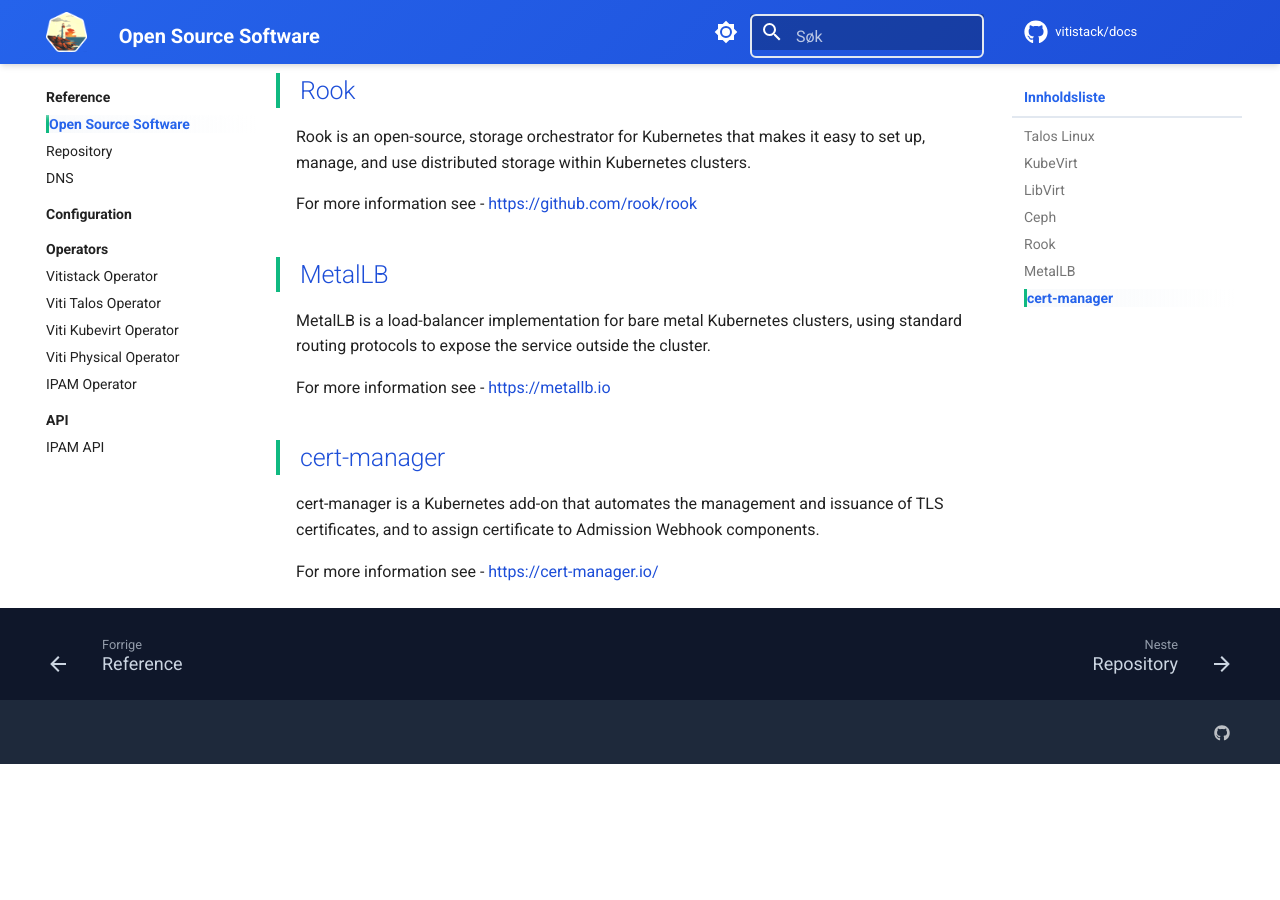
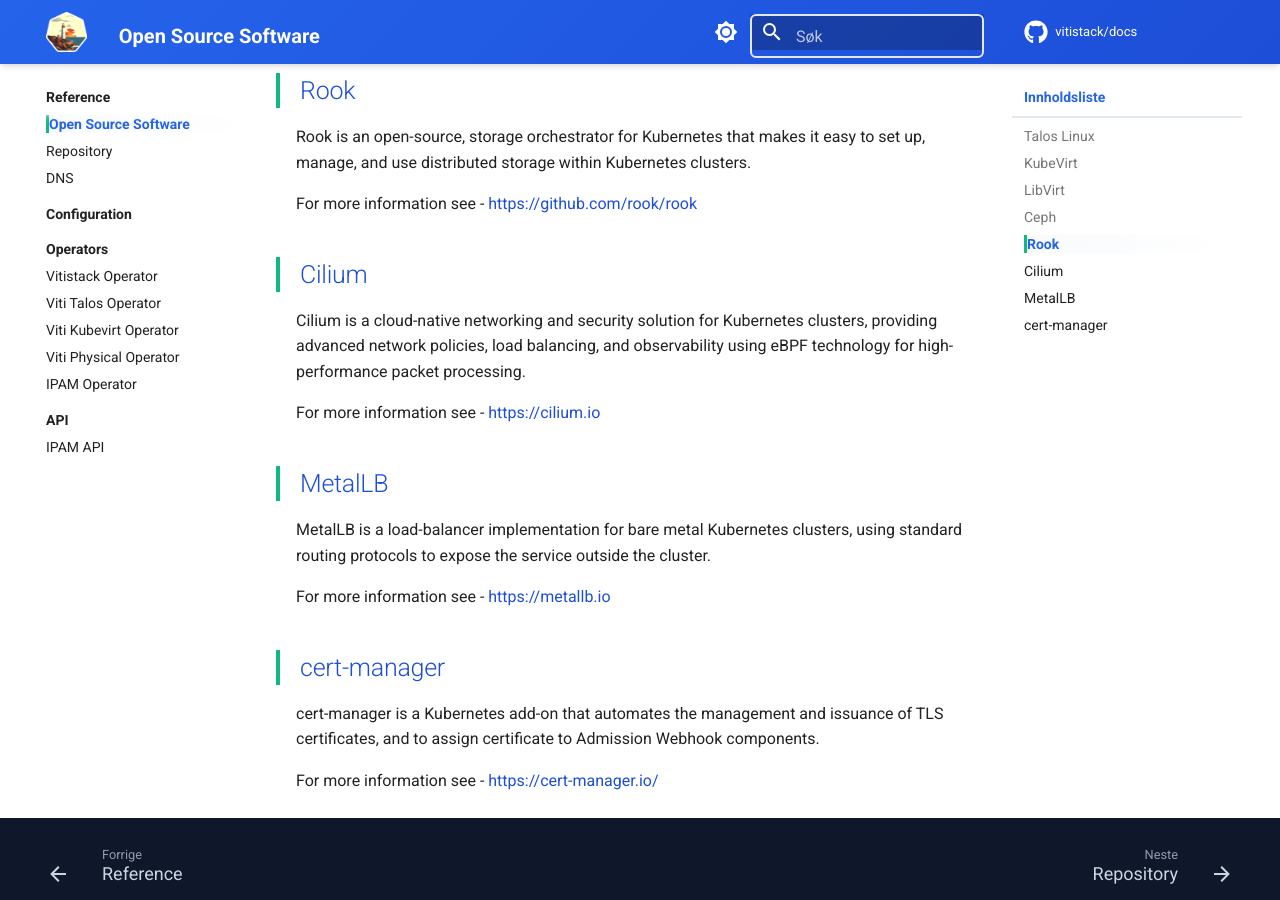
Before and after one commit to vitistack/docs, an MkDocs documentation site: the page built from docs/reference/opensourcesoftware.md, in a window 1280 px wide and 900 px high, scrolled down 1030 px. Built offline with MkDocs 1.6.1 and Material for MkDocs 9.7.7, drawn with Linux system fonts in a browser that asks for light colours; comment, search, counter and statistics services are not loaded; before the commit the page ends 1794 px from its top, so only the background shows below that.

Commit message:
Added cilium to open source software reference

```diff
--- a/docs/reference/opensourcesoftware.md
+++ b/docs/reference/opensourcesoftware.md
@@ -27,6 +27,11 @@
 
 For more information see - https://github.com/rook/rook
 
+## Cilium
+Cilium is a cloud-native networking and security solution for Kubernetes clusters, providing advanced network policies, load balancing, and observability using eBPF technology for high-performance packet processing.
+
+For more information see - https://cilium.io
+
 ## MetalLB
 MetalLB is a load-balancer implementation for bare metal Kubernetes clusters, using standard routing protocols to expose the service outside the cluster.
 
```
